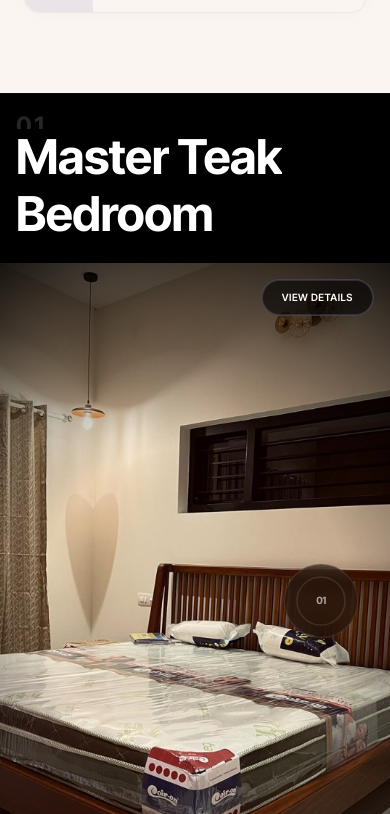
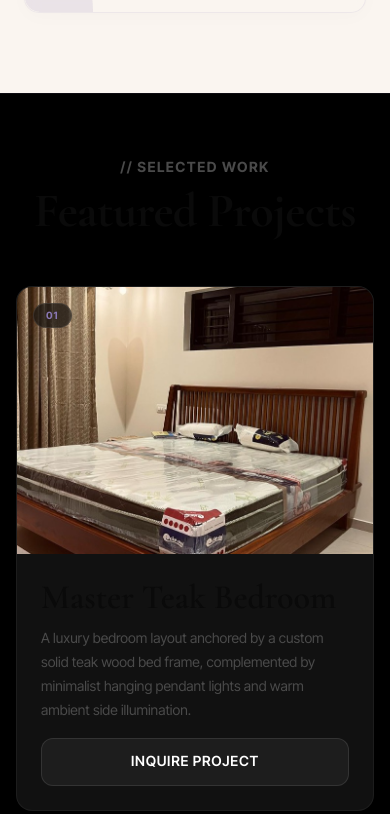
Before and after one commit to intasiabranding-source/bright-builders, a React (Vite) app: page / in a window 390 px wide. Shown: the part 7730-8544 px from the top of the page. Built offline with nearby package versions, Linux system fonts and the light colour scheme.

Commit message:
feat: implement responsive grid projects layout for mobile and tablet screens

```diff
--- a/src/components/ImageReveal.tsx
+++ b/src/components/ImageReveal.tsx
@@ -1,6 +1,6 @@
 "use client";
 
-import { useRef, useEffect, useState } from "react";
+import React, { useRef, useEffect, useState } from "react";
 import { motion, useScroll, useSpring, useTransform, useMotionValue } from "framer-motion";
 
 interface ProjectItem {
@@ -88,10 +88,9 @@ export function ImageRevealSection() {
   const containerRef = useRef<HTMLDivElement>(null);
   const rightSideRef = useRef<HTMLDivElement>(null);
   const [activeIndex, setActiveIndex] = useState(0);
-
   const [isModalOpen, setIsModalOpen] = useState(false);
 
-  // Mouse tilt variables
+  // Mouse tilt variables (desktop only)
   const mouseX = useMotionValue(0);
   const mouseY = useMotionValue(0);
 
@@ -109,7 +108,7 @@ export function ImageRevealSection() {
     damping: 20,
   });
 
-  // Circular progress calculations
+  // Circular progress calculations (desktop only)
   const strokeDashoffset = useTransform(springProgress, (progress) => {
     const circumference = 2 * Math.PI * 24; // r=24
     return circumference - progress * circumference;
@@ -136,7 +135,6 @@ export function ImageRevealSection() {
     return () => window.removeEventListener("scroll", handleScroll);
   }, []);
 
-  // Mouse movement capture inside the sticky section
   const handleMouseMove = (e: React.MouseEvent) => {
     if (!rightSideRef.current) return;
     const rect = rightSideRef.current.getBoundingClientRect();
@@ -152,7 +150,62 @@ export function ImageRevealSection() {
   };
 
   return (
-    <div ref={containerRef} className="relative w-full bg-black text-white" style={{ height: "400vh" }}>
+    <>
+      {/* MOBILE & TABLET LAYOUT: Responsive Grid Column Layout */}
+      <div className="block md:hidden bg-black text-white py-16 px-4 sm:px-6 w-full">
+        <div className="max-w-7xl mx-auto">
+          {/* Section Header */}
+          <div className="mb-12 text-center">
+            <span className="text-xs uppercase tracking-widest text-[#8A78B4] font-bold block mb-2">// SELECTED WORK</span>
+            <h2 className="text-3xl sm:text-5xl font-bold tracking-tight text-white font-display">Featured Projects</h2>
+          </div>
+
+          {/* Responsive Grid List */}
+          <div className="grid grid-cols-1 sm:grid-cols-2 gap-6 w-full">
+            {projectsData.map((project) => (
+              <div
+                key={project.id}
+                className="flex flex-col bg-[#111111] rounded-2xl overflow-hidden border border-white/5 transition-all duration-500 hover:border-[#8A78B4]/30 hover:shadow-[0_10px_30px_rgba(138,120,180,0.15)]"
+              >
+                {/* Visual Area */}
+                <div className="w-full aspect-[4/3] overflow-hidden relative">
+                  <img
+                    src={project.imgUrl}
+                    alt={project.title}
+                    className="w-full h-full object-cover transition-transform duration-700 hover:scale-105"
+                    loading="lazy"
+                  />
+                  <div className="absolute top-4 left-4 bg-black/60 backdrop-blur-md border border-white/10 rounded-full px-3 py-1 text-[10px] uppercase font-bold tracking-widest text-[#8A78B4]">
+                    {project.number}
+                  </div>
+                </div>
+
+                {/* Narrative Area */}
+                <div className="p-6 flex-1 flex flex-col justify-between gap-4">
+                  <div>
+                    <h3 className="text-lg sm:text-xl font-bold text-white font-display mb-2">{project.title}</h3>
+                    <p className="text-xs sm:text-sm text-white/60 font-light leading-relaxed font-sans">{project.description}</p>
+                  </div>
+
+                  <button
+                    onClick={() => window.open(`https://wa.me/917510836988?text=${encodeURIComponent(`Hello Jishnu, I am interested in discussing: ${project.title}`)}`, "_blank")}
+                    className="w-full h-12 flex items-center justify-center rounded-xl bg-white/5 border border-white/10 text-white font-bold text-xs uppercase tracking-widest transition-all duration-300 hover:bg-[#8A78B4] hover:border-[#8A78B4]"
+                  >
+                    Inquire Project
+                  </button>
+                </div>
+              </div>
+            ))}
+          </div>
+        </div>
+      </div>
+
+      {/* DESKTOP LAYOUT: Perfect Screen Stack Slider (Unchanged) */}
+      <div
+        ref={containerRef}
+        className="hidden md:block relative w-full bg-black text-white"
+        style={{ height: "400vh" }}
+      >
         {/* 2-3% Opacity Film Grain Texture Overlay */}
         <div
           className="fixed inset-0 pointer-events-none z-40 opacity-[0.025]"
@@ -260,11 +313,10 @@ export function ImageRevealSection() {
                   }}
                   transition={{
                     duration: 0.9,
-                  ease: [0.22, 1, 0.36, 1], // Custom cubic-bezier easing
+                    ease: [0.22, 1, 0.36, 1],
                   }}
                   className="absolute inset-0 w-full h-full will-change-transform will-change-[clip-path,filter,opacity]"
                 >
-                {/* Parallax image layer */}
                   <ParallaxImage
                     src={project.imgUrl}
                     alt={project.title}
@@ -301,7 +353,7 @@ export function ImageRevealSection() {
               </div>
             </div>
 
-          {/* Top Right Corner View Details Button (Mobile Only) with lavender magnetic style animations */}
+            {/* Top Right Corner View Details Button */}
             <div className="absolute top-4 right-4 z-30 block md:hidden">
               <button
                 onClick={() => setIsModalOpen(true)}
@@ -342,6 +394,7 @@ export function ImageRevealSection() {
           </div>
         )}
       </div>
+    </>
   );
 }
 
```
Lines whose indentation alone changed are shown as unchanged.
